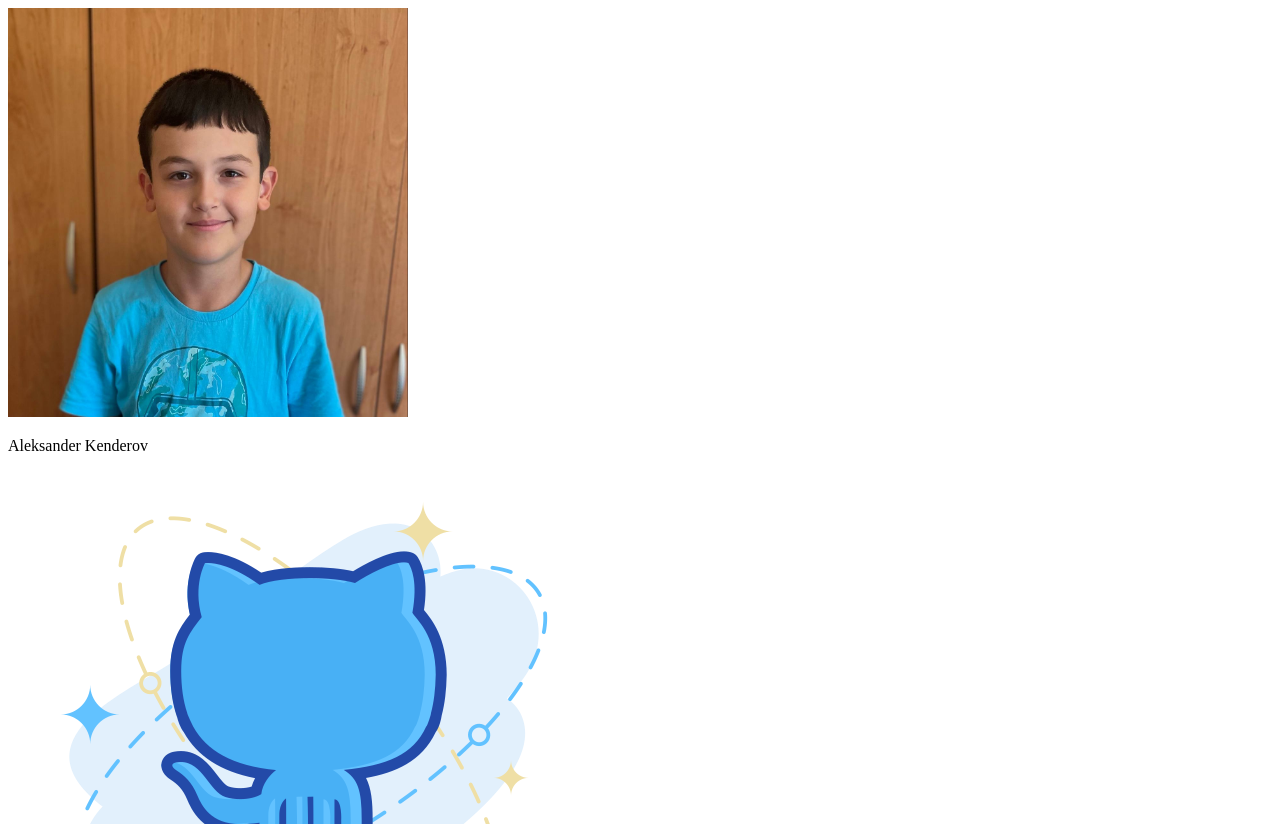
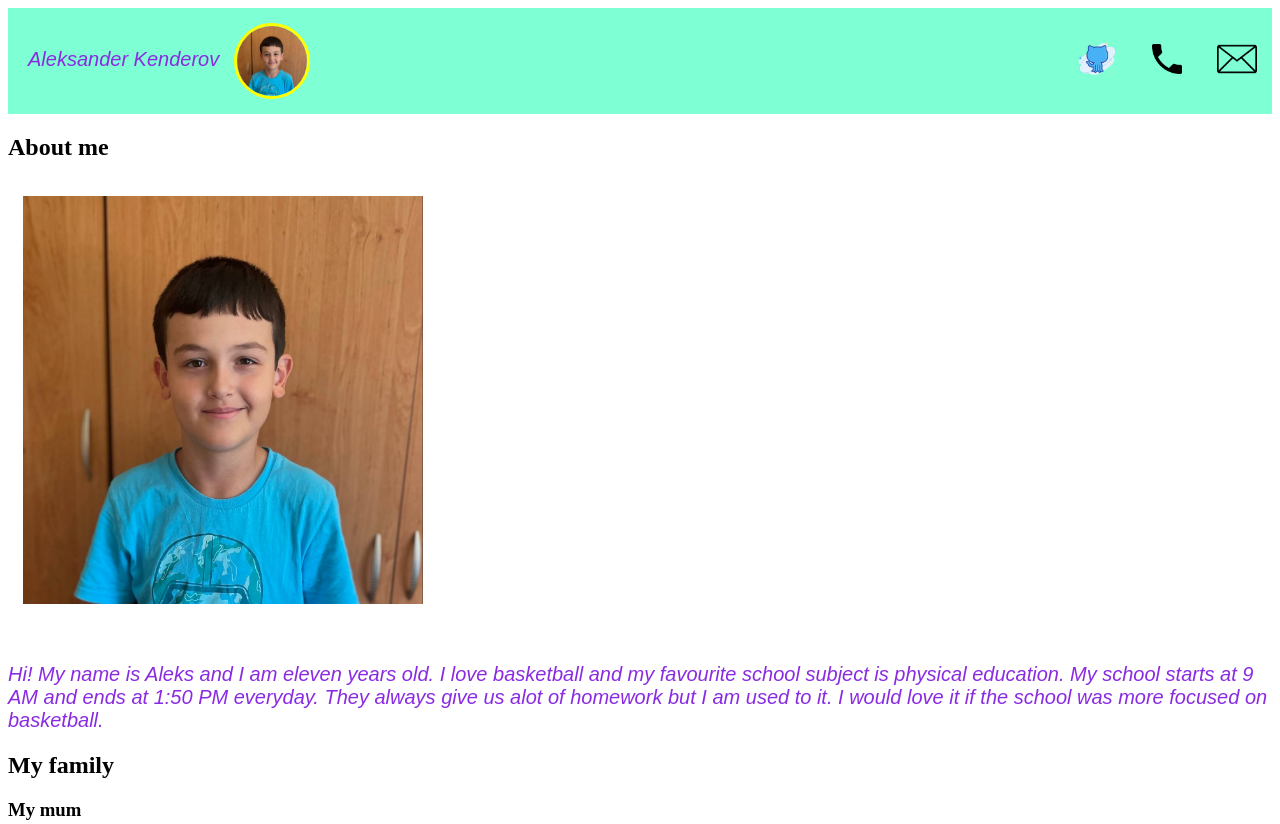
Before and after one commit to Sashetoo/My-site, a plain HTML site: page index.html in a window 1280 px wide. Shown: the top 824 px of the page. Drawn offline with Linux system fonts and the light colour scheme.

Commit message:
style.css

```diff
--- a/index.html
+++ b/index.html
@@ -4,29 +4,30 @@
     <meta charset="UTF-8">
     <meta name="viewport" content="width=device-width, initial-scale=1.0">
     <title>My family</title>
+    <link href="style.css" type="text/css" rel="stylesheet">
 </head>
 <body>
 <header>
     <div>
-        <img src="photo_2023-11-15_19-06-37.jpg" alt="My photo" width="400px">
         <p>
             Aleksander Kenderov
         </p>
+        <img class="my-photo" src="photo_2023-11-15_19-06-37.jpg" alt="My photo" width="400px">
     </div>
     <address>
         <ul> <li><a href="https://github.com/Sashetoo" target="_blank">
 
-            <img src="3259374_github_media_social_icon.png" alt="Icon github">
+            <img src="3259374_github_media_social_icon.png" alt="Icon github" width="40px">
         </a>
      </li>
             <li>
                 <a href="tel:+359879912896">
-                    <img src="352510_local_phone_icon.png" alt="Mobile phone">
+                    <img src="352510_local_phone_icon.png" alt="Mobile phone" width="40px">
                 </a>
            </li>
             <li>
                 <a href="mailto:sashosasho26@gmail.com">
-                    <img src="2674096_object_email_web_essential_icon.png" alt="My email">
+                    <img src="2674096_object_email_web_essential_icon.png" alt="My email" width="40">
                 </a>
             </li>
         </ul>
@@ -34,10 +35,42 @@
 </header>
 <main>
 <section>
+ <h1>
+    About me
+ </h1>
+ <img src="photo_2023-11-15_19-06-37.jpg" alt="My photo" width="400px">
+ <p>
+    Hi! My name is Aleks and I am eleven years old. I love basketball and my favourite school subject is physical education.
+    My school starts at 9 AM and ends at 1:50 PM everyday. They always give us alot of homework but I am used to it. I would love
+    it if the school was more focused on basketball.
+ </p>
 </section>
 <section>
+    <h2>
+        My family
+    </h2>
+    <h3>My mum</h3>
+ <img src="Аня аватар .jpg" width="400px">
+ <p>
+    This is my mum. She is always by my side no matter what.
+ </p>
+ <h4>
+   My dad
+ </h4>
+ <img src="photo_2023-11-14_20-11-38.jpg" width="400px">
+ <p>
+    This is my dad. He is often away from home because of his job but he is still really special to me.
+ </p>
 </section>
 <section>
+    <h5>
+        Botevgrad
+     </h5>
+    <img src="maxresdefault.jpg" width="400px">
+   <p>
+    This is our town Botevgrad. It is kind of small but we love it. It is so small, that every time I go outside I see someone that I know.
+    I suggest you visit Botevgrad because there is a museum and a clock tower.
+</p>
 </section>
  </main>
  <footer>
@@ -48,23 +81,5 @@
         In the lessons of programming in GoIteens
     </p>
  </footer>
- <h1>
-    About me
- </h1>
- <p>
-    Hi! My name is Aleks and I am eleven years old. I love basketball and my favourite school subject is physical education.
- </p>
- <h2>My mum</h2>
- <img src="Аня аватар .jpg" width="400px">
- <p>
-    This is my mum. She is always by my side no matter what.
- </p>
- <h3>
-   My dad
- </h3>
- <img src="photo_2023-11-14_20-11-38.jpg" width="400px">
- <p>
-    This is my dad. He is often away from home because of his job but he is still really special to me.
- </p>
 </body>
 </html>
--- a/style.css
+++ b/style.css
@@ -2,8 +2,34 @@ html {
     height: 100%;
     width: 100%;
 }
-p{
-text-decoration:none;
-color:#8a2be2;
-size: 100px;
+header {
+background-color: aquamarine;
+display: flex;
+justify-content: space-between;
 }
+div {
+    display: flex;
+    flex-direction: row;
+    margin-left: 20px;
+}
+ul {
+    display: flex;
+    flex-direction: row;
+    list-style: none;
+}
+img {
+    margin: 15px;
+}
+.my-photo {
+    width: 70px;
+    height: 70px;
+    border-radius: 50%;
+    border: 3px solid yellow;
+}
+p {
+    font-size: 20px;
+    font-style: italic;
+    font-family: Arial, Helvetica, sans-serif;
+    color: blueviolet;
+    margin-top: 40px;
+}
```
Also changed, not shown: maxresdefault.jpg (added).
